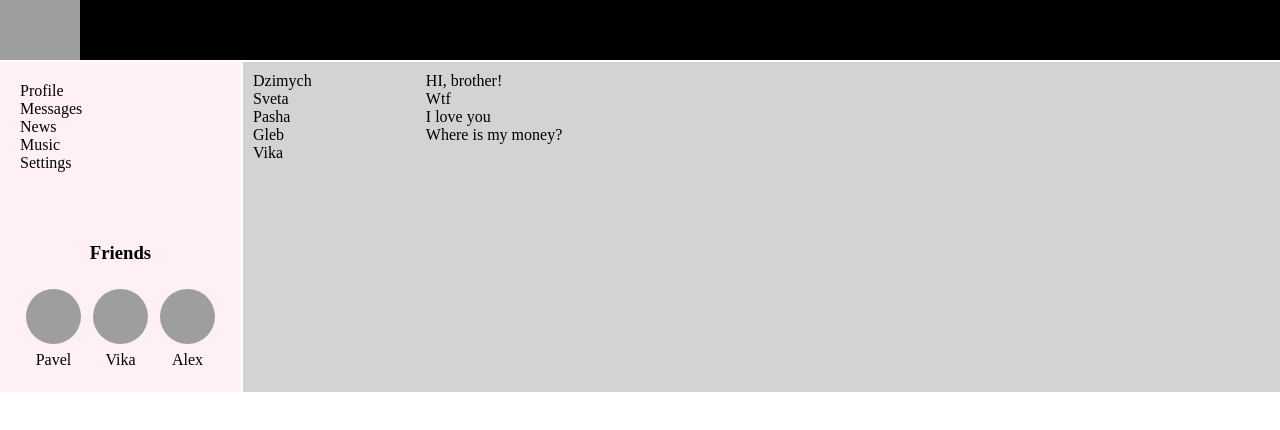
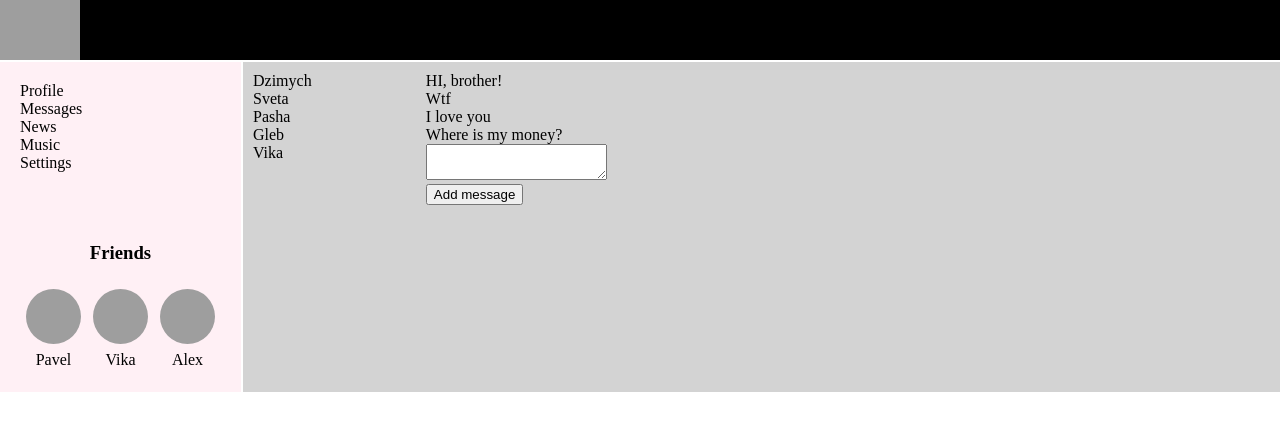
Before and after one commit to SergGrey1992/Social_networc, a React (Create React App) app: page /dialogs in a window 1280 px wide. Shown: the top 430 px of the page. Built offline with nearby package versions, Linux system fonts and the light colour scheme; grey boxes are pictures that could not be loaded.

Commit message:
Change textarea value, render flux add value in MyPosts

```diff
--- a/src/App.tsx
+++ b/src/App.tsx
@@ -3,22 +3,30 @@ import './App.css';
 import Header from "./Components/Header/Header";
 import Navbar from "./Components/NavBar/NavBar";
 import Profile from "./Components/Profile/Profile";
-import Dialogs from "./Components/Dialogs/Dialogs"
-import { RootStateType } from './redux/state'
-import { Route } from 'react-router-dom';
+import Dialogs from "./Components/Dialogs/Dialogs";
+import {RootStateType} from './redux/state';
+import {Route} from 'react-router-dom';
 
-type AppStatePropsType= {
-    state:RootStateType
+
+type AppStatePropsType = {
+    state: RootStateType
+    addPost: (postMessage: string) => void
 }
-function App(props:AppStatePropsType) {
+
+function App(props: AppStatePropsType) {
+  debugger
     return (<div className='app_wrapper'>
-                <Header/>
-                <Navbar state={props.state}/>
-                <div className="app_wrapper_content">
-                    <Route path='/dialogs' render={() => <Dialogs messagesPage={props.state.messagesPage}/>}/>
-                    <Route path='/profile' render={() => <Profile profilePage={props.state.profilePage}/>}/>
-                </div>
+            <Header/>
+            <Navbar state={props.state}/>
+            <div className="app_wrapper_content">
+                <Route path='/dialogs' render={() => <Dialogs
+                    messagesPage={props.state.messagesPage}
+
+                />}
+                />
+                <Route path='/profile' render={() => <Profile profilePage={props.state.profilePage} addPost={props.addPost}/>}/>
             </div>
+        </div>
     );
 }
 
--- a/src/Components/Dialogs/Dialogs.tsx
+++ b/src/Components/Dialogs/Dialogs.tsx
@@ -1,4 +1,4 @@
-import React from "react";
+import React, {ChangeEvent, useState} from "react";
 import style from './Dialogs.module.css';
 import DialogItem from "./DialogItem/DialogItem";
 import Messages from "./Messages/Messages";
@@ -9,7 +9,14 @@ type DialogsPropsType = {
 }
 
 
-const Dialogs = (props:DialogsPropsType) => {
+const Dialogs = (props: DialogsPropsType) => {
+    const [valueTextarea, setValueTextarea] = useState("")
+    const onChange = (e: ChangeEvent<HTMLTextAreaElement>) => {
+        setValueTextarea(e.currentTarget.value)
+    }
+    const onClickHandler = () => {
+        alert(valueTextarea)
+    }
     let dialogsElement = props.messagesPage.dialogs.map(dialog => <DialogItem name={dialog.name} id={dialog.id}/>)
 
     let messagesElement = props.messagesPage.messages.map(message => <Messages message={message.message}/>)
@@ -20,6 +27,15 @@ const Dialogs = (props:DialogsPropsType) => {
             </div>
             <div className={style.messages}>
                 {messagesElement}
+                <div>
+                    <div>
+                        <textarea value={valueTextarea} onChange={onChange}/>
+
+                    </div>
+                    <div>
+                        <button onClick={onClickHandler}>Add message</button>
+                    </div>
+                </div>
             </div>
         </div>
     )
--- a/src/Components/Dialogs/Messages/Messages.tsx
+++ b/src/Components/Dialogs/Messages/Messages.tsx
@@ -2,11 +2,15 @@ import React from "react";
 import style from './../Dialogs.module.css';
 
 
-type MessagesPropsType={
-    message:string
+type MessagesPropsType = {
+    message: string
 }
 const Messages = (props: MessagesPropsType) => {
-    return <div className={style.message}>{props.message}</div>
+    return (<div>
+            <div className={style.message}>{props.message}</div>
+
+        </div>
+    )
 }
 
 export default Messages
--- a/src/Components/Profile/MyPosts/MyPosts.module.css
+++ b/src/Components/Profile/MyPosts/MyPosts.module.css
@@ -5,4 +5,13 @@
 
 .postAdding {
     padding-bottom: 10px;
+    display: flex;
+    flex-direction: column;
+    width: min-content;
+    align-items: center;
 }
+.postAdding button {
+    margin-top: 10px;
+    width: 80px;
+    align-items: center;
+}
--- a/src/Components/Profile/MyPosts/MyPosts.tsx
+++ b/src/Components/Profile/MyPosts/MyPosts.tsx
@@ -1,4 +1,4 @@
-import React from 'react';
+import React, {ChangeEvent, useState} from 'react';
 import style from './MyPosts.module.css';
 import Post from "./Post/Post";
 import { PostType } from '../../../redux/state';
@@ -6,26 +6,29 @@ import { PostType } from '../../../redux/state';
 
 type MyPostsPropsType={
   posts:PostType[]
+  addPost: (postMessage: string) => void
 }
 
-const MyPosts = (props:MyPostsPropsType) => {
+export const MyPosts = (props:MyPostsPropsType) => {
+
   let postsElement = props.posts.map(post => <Post message={post.message} likesCount={post.likesCount}/>)
 
-    const addPost = () => {
-        alert("bla ")
+  const [valueTextarea, setValueTextarea] = useState("")
+
+  const changeTextarea = (e: ChangeEvent<HTMLTextAreaElement>) => {
+    setValueTextarea(e.currentTarget.value)
+  }
+
+  const onClickButton = () => {
+    props.addPost(valueTextarea)
   }
 
   return <div className={style.item}>
     <h3>My posts</h3>
     <div className={style.postAdding}>
-            <div>
-                <textarea/>
-            </div>
-            <div>
-                <button onClick={addPost}>Add post</button>
-            </div>
+      <textarea value={valueTextarea} onChange={changeTextarea}/>
+      <button onClick={onClickButton}>Add post</button>
     </div>
     {postsElement}
   </div>
 }
-export default MyPosts
--- a/src/Components/Profile/Profile.tsx
+++ b/src/Components/Profile/Profile.tsx
@@ -1,11 +1,12 @@
 import React from 'react';
 //import style from './Profile.module.css';
-import MyPosts from "./MyPosts/MyPosts";
+import {MyPosts} from "./MyPosts/MyPosts";
 import DescriptionBlock from "./ProfileInfo/DescriptionBlock";
 import {ProfilePageType} from "../../redux/state";
 
 type ProfilePropsType = {
     profilePage: ProfilePageType
+    addPost: (postMessage: string) => void
 }
 
 
@@ -13,7 +14,7 @@ type ProfilePropsType = {
 const Profile = (props:ProfilePropsType) => {
     return <div>
         <DescriptionBlock/>
-        <MyPosts posts={props.profilePage.posts}/>
+        <MyPosts posts={props.profilePage.posts} addPost={props.addPost}/>
     </div>
 }
 
--- a/src/index.tsx
+++ b/src/index.tsx
@@ -1,15 +1,7 @@
 import React from 'react';
-import ReactDOM from 'react-dom';
 import './index.css';
-import App from './App';
-import * as serviceWorker from './serviceWorker';
-import state from "./redux/state";
-import {BrowserRouter} from "react-router-dom";
-ReactDOM.render(
-        <BrowserRouter>
-        <App state={state}/>
-        </BrowserRouter>,
-    document.getElementById('root')
-);
+import {subscribe} from "./redux/state";
+import {renderTree} from "./render";
 
-serviceWorker.unregister();
+subscribe(renderTree)
+renderTree();
--- a/src/redux/state.ts
+++ b/src/redux/state.ts
@@ -1,47 +1,18 @@
-let state: RootStateType = {
-    profilePage: {
-        posts: [
-            {id: 1, message: "My first post!", likesCount: 41},
-            {id: 2, message: "Second post", likesCount: 22},
-            {id: 3, message: 'I live React', likesCount: 31},
-            {id: 4, message: "Awesome!!!", likesCount: 421}],
-    },
-    messagesPage: {
-        messages: [
-            {id: 1, message: "HI, brother!"},
-            {id: 2, message: "Wtf"},
-            {id: 3, message: "I love you"},
-            {id: 4, message: "Where is my money?"},
-        ],
-        dialogs: [
-            {id: 1, name: "Dzimych"},
-            {id: 2, name: "Sveta"},
-            {id: 3, name: "Pasha"},
-            {id: 4, name: "Gleb"},
-            {id: 5, name: "Vika"}
-        ]
-    },
-    asideState: {
-        asideFriends: [
-            {id: 1,
-                avatar: 'https://encrypted-tbn0.gstatic.com/images?q=tbn%3AANd9GcT6Ghz_3vVX362NspWGVByszfbkVlJ77tisTQ&usqp=CAU',
-                name: 'Pavel'},
-            {id: 2,
-                avatar: 'https://klike.net/uploads/posts/2019-03/1551511801_1.jpg',
-                name: 'Vika'},
-            {id: 3,
-                avatar: 'https://tiktok-wiki.ru/wp-content/uploads/2020/05/avatarki-dlya-tik-toka1.jpg',
-                name: 'Alex'}
-        ]
+let renderOnChange = () => {
+
 }
+
+export const subscribe = (callback: () => void) => {
+  renderOnChange = callback
 }
+
 export type  AsideStateType = {
   asideFriends: Array<AsideFriendsType>
 }
 export type  AsideFriendsType = {
-    id:number
-    avatar:string
-    name:string
+  id: number
+  avatar: string
+  name: string
 }
 export type MessageType = {
   id: number
@@ -68,6 +39,54 @@ export type RootStateType = {
   messagesPage: MessagesPageType
   asideState: AsideStateType
 }
+export let state: RootStateType = {
+  profilePage: {
+    posts: [
+      {id: 1, message: "My first post!", likesCount: 41},
+      {id: 2, message: "Second post", likesCount: 22},
+      {id: 3, message: 'I live React', likesCount: 31},
+      {id: 4, message: "Awesome!!!", likesCount: 421}],
+  },
+  messagesPage: {
+    messages: [
+      {id: 1, message: "HI, brother!"},
+      {id: 2, message: "Wtf"},
+      {id: 3, message: "I love you"},
+      {id: 4, message: "Where is my money?"},
+    ],
+    dialogs: [
+      {id: 1, name: "Dzimych"},
+      {id: 2, name: "Sveta"},
+      {id: 3, name: "Pasha"},
+      {id: 4, name: "Gleb"},
+      {id: 5, name: "Vika"}
+    ]
+  },
+  asideState: {
+    asideFriends: [
+      {
+        id: 1,
+        avatar: 'https://encrypted-tbn0.gstatic.com/images?q=tbn%3AANd9GcT6Ghz_3vVX362NspWGVByszfbkVlJ77tisTQ&usqp=CAU',
+        name: 'Pavel'
+      },
+      {
+        id: 2,
+        avatar: 'https://klike.net/uploads/posts/2019-03/1551511801_1.jpg',
+        name: 'Vika'
+      },
+      {
+        id: 3,
+        avatar: 'https://tiktok-wiki.ru/wp-content/uploads/2020/05/avatarki-dlya-tik-toka1.jpg',
+        name: 'Alex'
+      }
+    ]
+  }
+}
 
+export const addPost = (postMessage: string) => {
+  let newPost = {id: 5, message: postMessage, likesCount: 0}
+  state.profilePage.posts.push(newPost);
+  renderOnChange()
+}
 
 export default state
--- /dev/null
+++ b/src/render.tsx
@@ -0,0 +1,19 @@
+import React from 'react';
+import ReactDOM from 'react-dom';
+import './index.css';
+import App from './App';
+import  {addPost} from "./redux/state";
+import {BrowserRouter} from "react-router-dom";
+import {state} from "./redux/state";
+
+export let renderTree = () => {
+  ReactDOM.render(
+    <BrowserRouter>
+      <App
+        state={state}
+        addPost={addPost}
+      />
+    </BrowserRouter>,
+    document.getElementById('root')
+  );
+}
```
Lines whose indentation alone changed are shown as unchanged.
